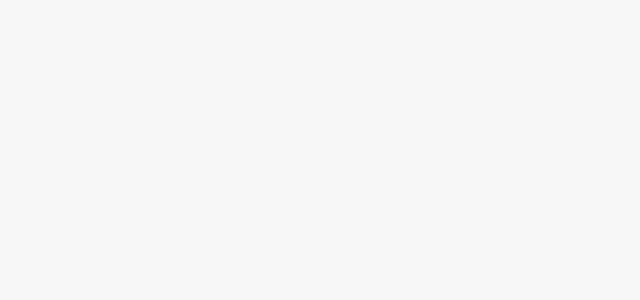
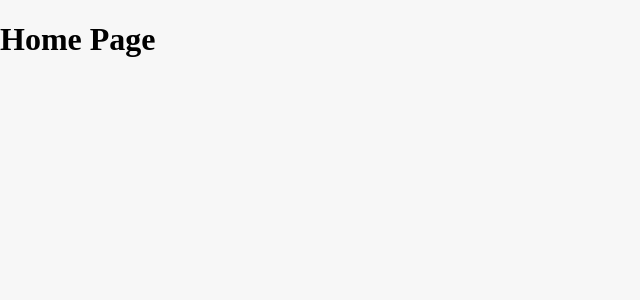
Before and after one commit to AnastasiaHaller/react-router-jokes, a JavaScript app: page /home in a window 1280 px wide. Shown: the top 300 px of the page, without its empty margins (0-640 px from the left). Built offline with nearby package versions, Linux system fonts and the light colour scheme; a web font is replaced by a local one.

Commit message:
implement routing

```diff
--- a/package.json
+++ b/package.json
@@ -8,6 +8,7 @@
     "@testing-library/user-event": "^13.5.0",
     "react": "^18.2.0",
     "react-dom": "^18.2.0",
+    "react-router-dom": "^5.3.4",
     "react-scripts": "5.0.1",
     "web-vitals": "^2.1.4"
   },
--- a/src/App.js
+++ b/src/App.js
@@ -1,5 +1,18 @@
+import { Route } from "react-router-dom";
+import Home from "./pages/Home";
+import About from "./pages/About";
+
 function App() {
-  return <div></div>;
+  return (
+    <div>
+      <Route path='/home'>
+        <Home />
+      </Route>
+      <Route path='/about'>
+        <About />
+      </Route>
+    </div>
+  );
 }
 
 export default App;
--- a/src/index.js
+++ b/src/index.js
@@ -1,7 +1,12 @@
 import ReactDOM from 'react-dom/client';
+import { BrowserRouter } from 'react-router-dom';
 
 import './index.css';
 import App from './App';
 
 const root = ReactDOM.createRoot(document.getElementById('root'));
-root.render(<App />);
+root.render(
+    <BrowserRouter>
+        <App />
+    </BrowserRouter>
+);
--- /dev/null
+++ b/src/pages/About.js
@@ -0,0 +1,5 @@
+const About = () => {
+    return <h1>About Page</h1>
+};
+
+export default About;
--- /dev/null
+++ b/src/pages/Home.js
@@ -0,0 +1,5 @@
+const Home = () => {
+    return <h1>Home Page</h1>
+};
+
+export default Home;
```
Also changed, not shown: 1 other file (tests, documents, lock files or other folders).
